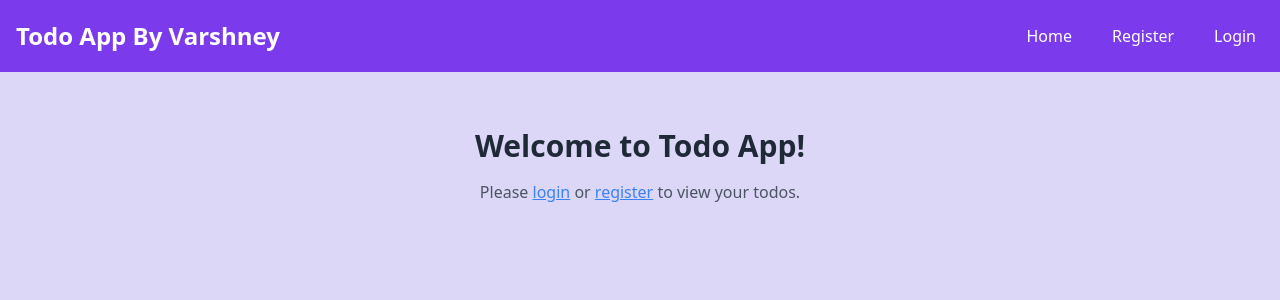
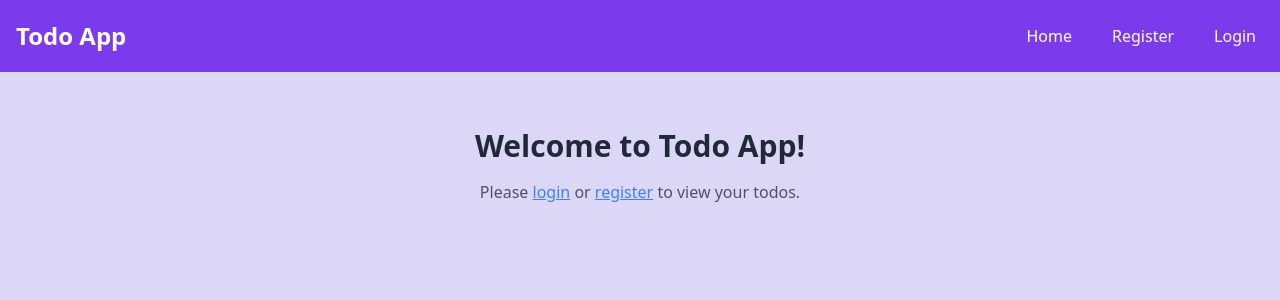
Before and after one commit to TusharVarshney18/Todo-App-Frontend, a React (Vite) app: page / in a window 1280 px wide. Shown: the top 300 px of the page. Built offline with nearby package versions, Linux system fonts and the light colour scheme.

Commit message:
updated navbar

```diff
--- a/src/components/Navbar.jsx
+++ b/src/components/Navbar.jsx
@@ -32,7 +32,7 @@ const Navbar = () => {
       <div className="container mx-auto flex justify-between items-center">
         {/* App Name/Logo */}
         <div className="text-white font-bold text-2xl">
-          Todo App By Varshney
+          Todo App
         </div>
 
         {/* Desktop Links */}
```
